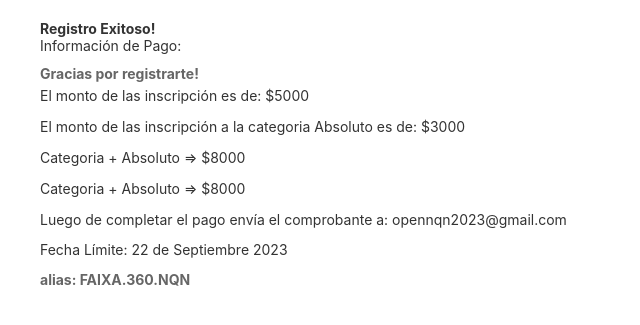
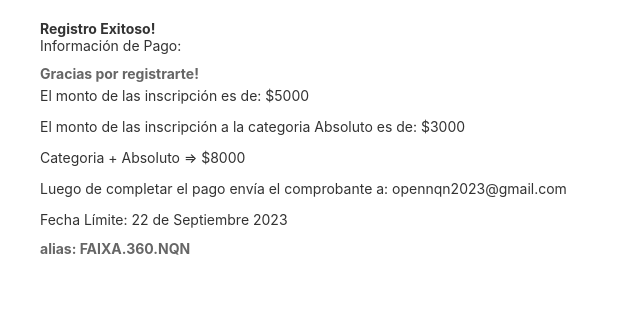
Before and after one commit to hanzy1110/BJJCrudApp, a Django app: page /success/ in a window 1280 px wide. Shown: the part 57-382 px from the top of the page, without its empty margins (0-640 px from the left). Run offline with Django 4.2, Linux system fonts and the light colour scheme.

Commit message:
* BJJCrudAPP/templates/success.html: Changes to absoluto

```diff
--- a/BJJCrudAPP/templates/success.html
+++ b/BJJCrudAPP/templates/success.html
@@ -17,7 +17,6 @@
                     <p>El monto de las inscripción es de: $5000</p>
                     <p>El monto de las inscripción a la categoria Absoluto es de: $3000</p>
                     <p>Categoria + Absoluto => $8000</p>
-                    <p>Categoria + Absoluto => $8000</p>
                     <p>Luego de completar el pago envía el comprobante a: opennqn2023@gmail.com</p>
                     <p>Fecha Límite: 22 de Septiembre 2023</p>
                     <h3>alias: FAIXA.360.NQN</h3>
```
